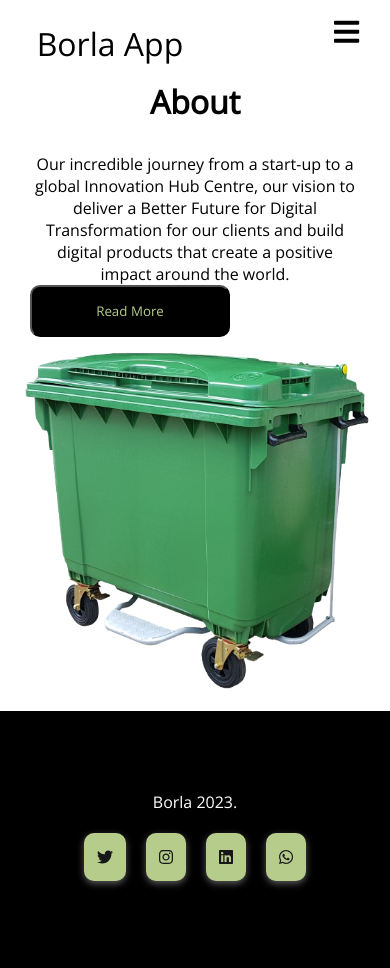
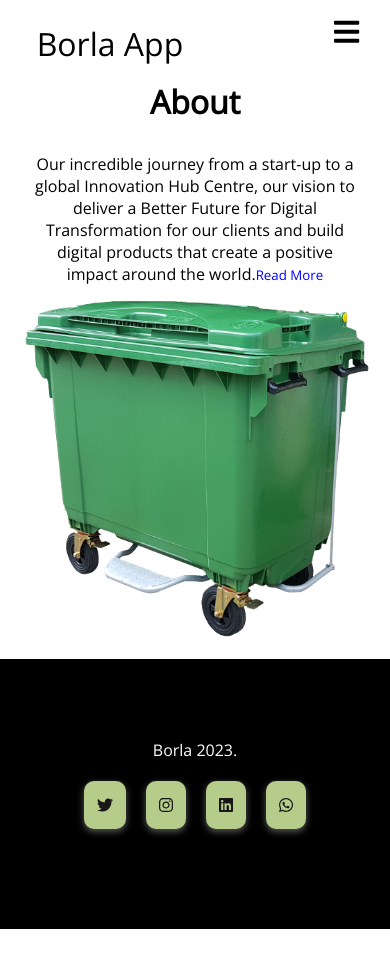
Before and after one commit to Mr-Deee/b_app, a React (Create React App) app: page /about in a window 390 px wide. Shown: the top 968 px of the page. After the commit the page ends 929 px from the top, so only its background shows below. Built offline with nearby package versions, Linux system fonts and the light colour scheme.

Commit message:
fixed again

```diff
--- a/src/Components/about.css
+++ b/src/Components/about.css
@@ -35,13 +35,9 @@ margin-left: 40%;
 }
 
 .readmore {
-  background: black;
-  border-radius: 10px;
-  width: 200px;
-  cursor: pointer;
-  display: none;
-  color: #b6cc8b;
-  padding: 15px;
+
+
+
 }
 
 .hide {
@@ -76,11 +72,10 @@ margin-left: 40%;
 
 
   .readmore {
-    background: black;
-    border-radius: 10px;
-    width: 200px;
-    cursor: pointer;
-    display: block;
+   text-decoration: dashed;
+   color: blue;
+   background: none;
+   border: none;
   }
   .readmore p{
     color: #b6cc8b;
```
